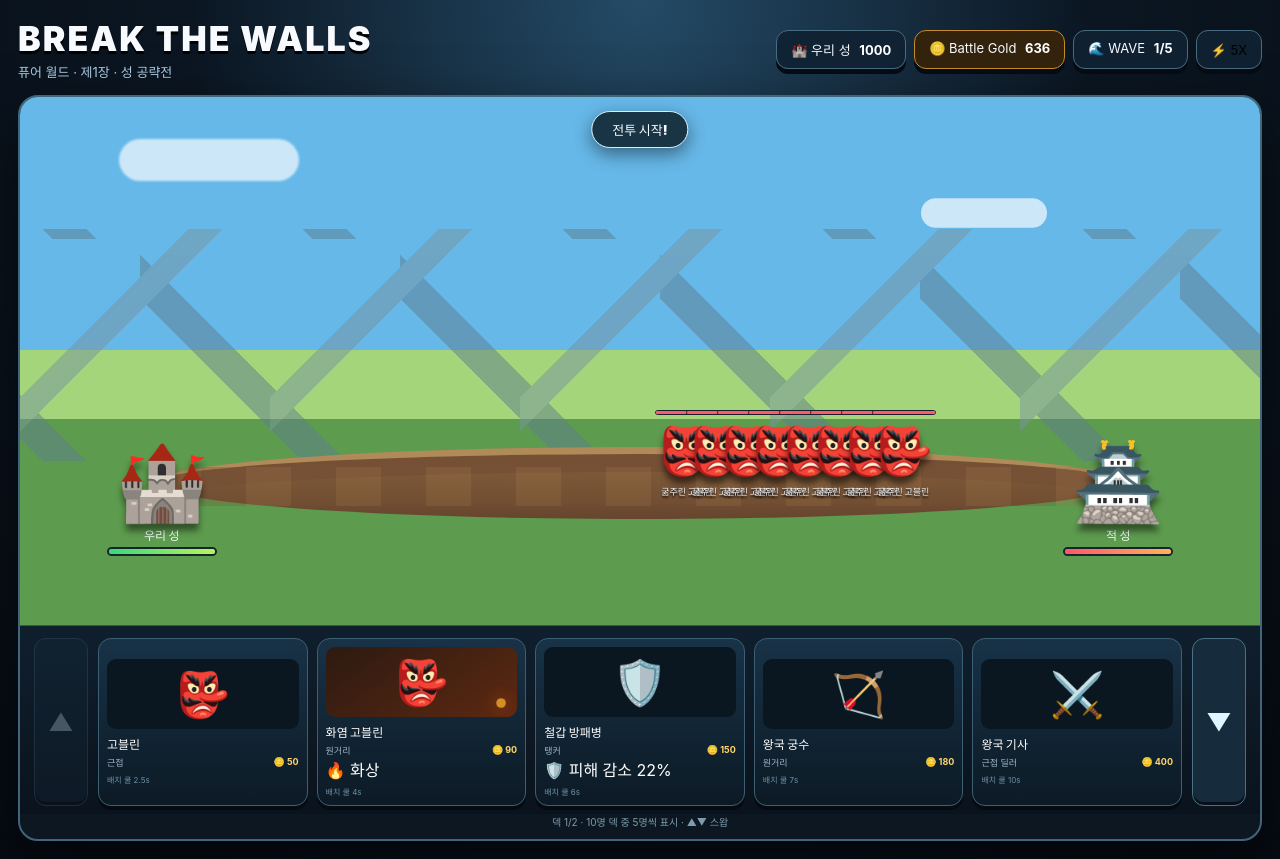
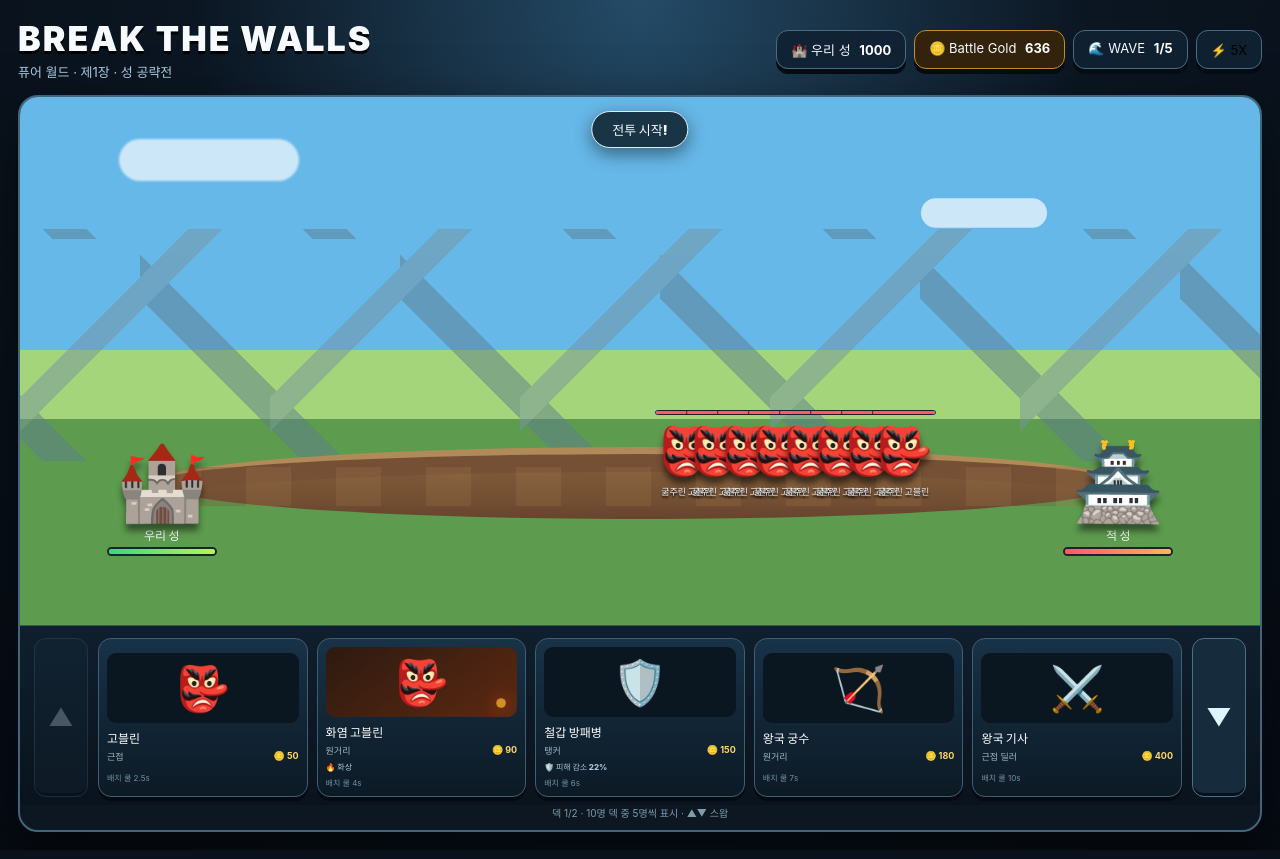
Before and after one commit to bduidohd937-beep/Break-the-Walls-Roll-the-Dice, a React (Vite) app: page / in a window 1280 px wide. Built offline with nearby package versions, Linux system fonts and the light colour scheme.

Commit message:
style: show hero ability descriptions

```diff
--- a/src/styles.css
+++ b/src/styles.css
@@ -114,3 +114,5 @@ button { font: inherit; }
 .ability-badge,.regen-badge,.execute-badge{position:absolute;z-index:6;pointer-events:none;font-size:12px;font-weight:1000;text-shadow:0 2px 2px #000}
 .ability-badge{left:-6px;top:0}.regen-badge{left:3px;top:-3px;color:#7dffad}.execute-badge{left:50%;top:-20px;transform:translateX(-50%);font-size:8px;color:#ff6978;border:1px solid #ff6978;border-radius:5px;padding:2px 4px;background:#260a10}
 .ability-burst{position:absolute;right:-9px;top:8px;color:#ffe66b;font-size:18px;animation:burst .22s ease-out}
+
+.hero-ability{margin-top:4px;color:#a9c9df;font-size:8px;font-weight:800;white-space:nowrap;overflow:hidden;text-overflow:ellipsis}
```
